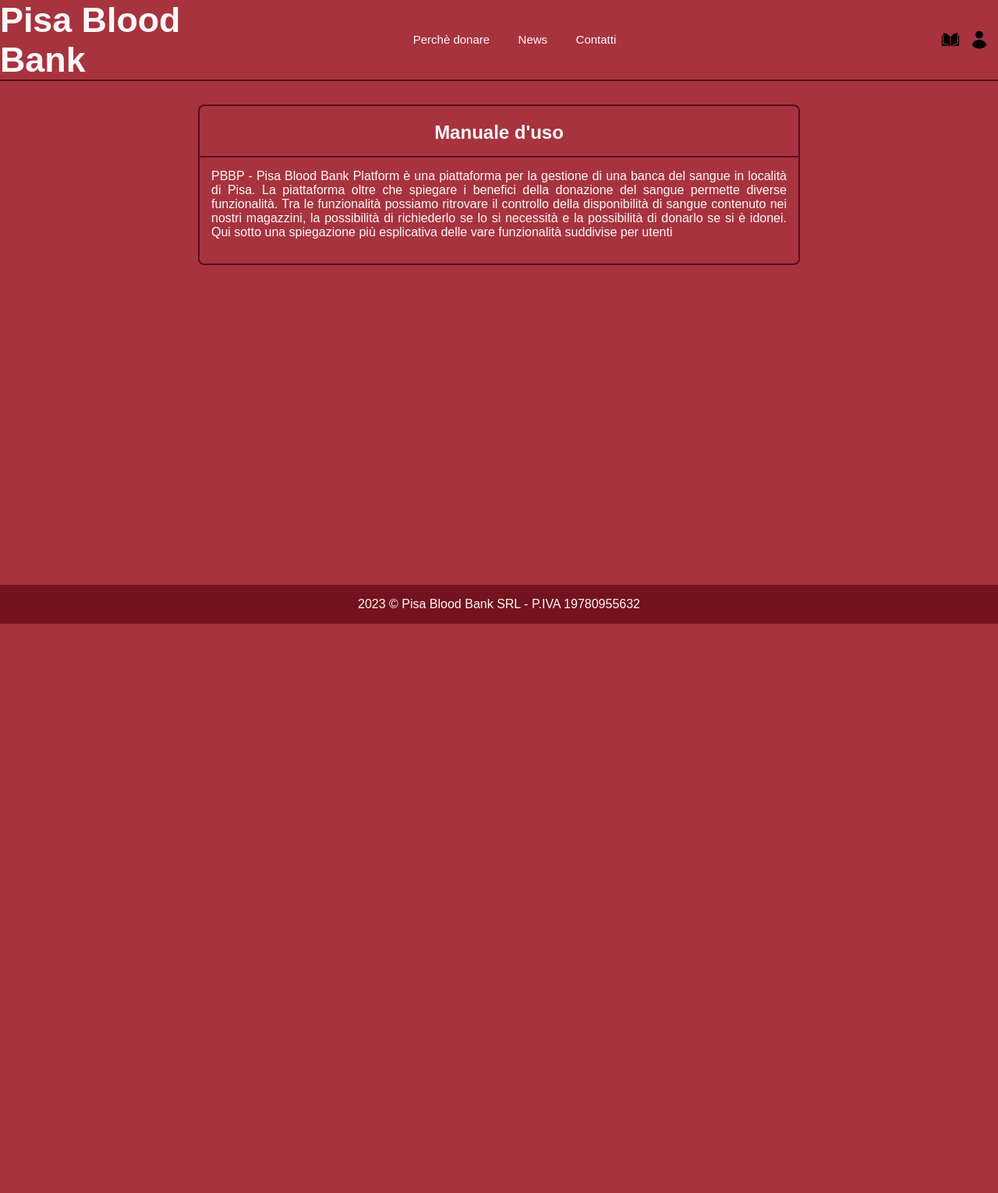
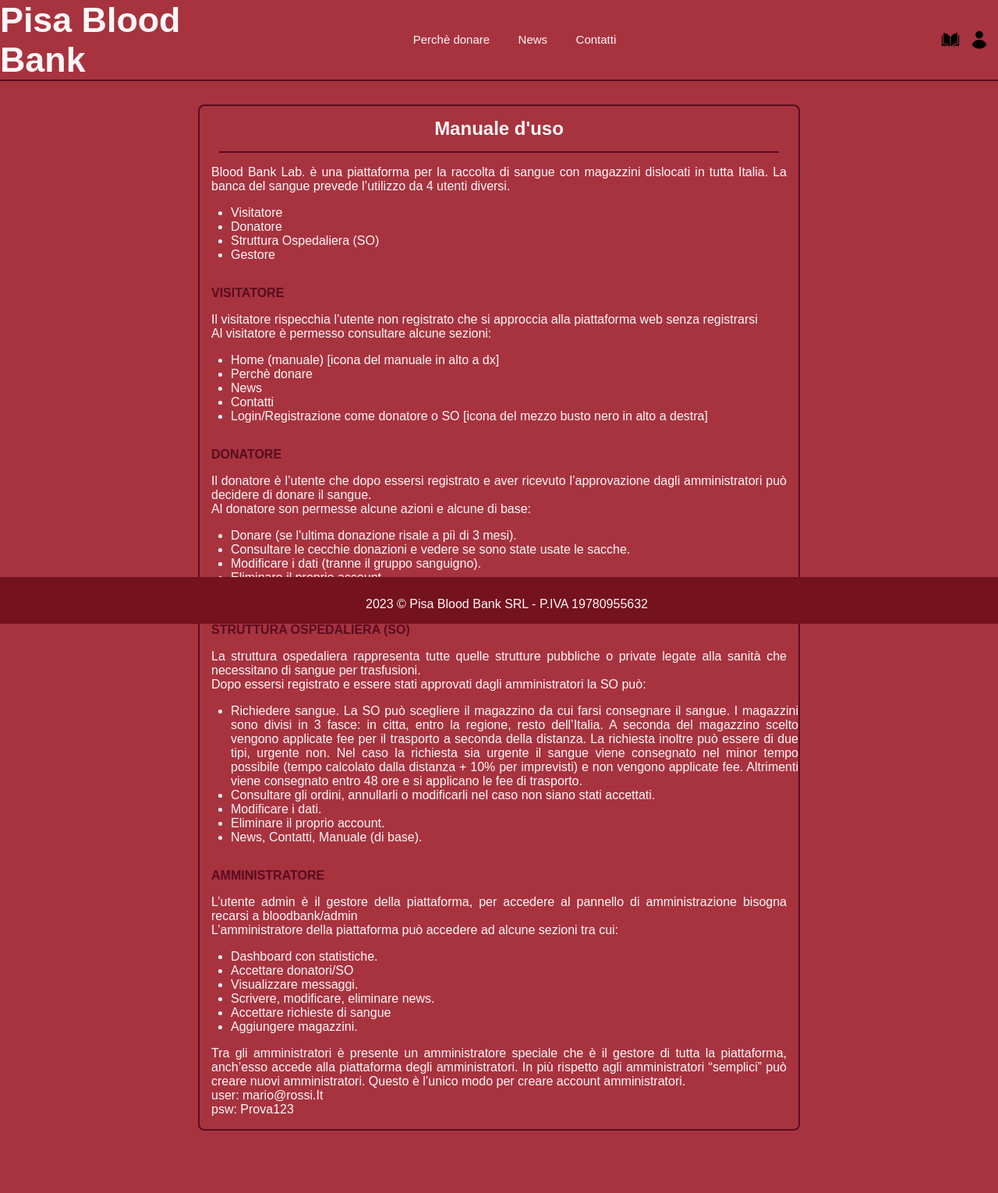
Before and after one commit to LazzaII/progetto-pweb, a PHP site: page / in a window 1280 px wide. Shown: the whole page at 78% size. Before the commit the page ends 800 px from the top, so only its background shows below. Run offline with PHP 8.4, Linux system fonts and the light colour scheme.

Commit message:
aggiunto manuale

```diff
--- a/index.html
+++ b/index.html
@@ -35,8 +35,71 @@
         <div id="manual">
             <h2 id="man-title">Manuale d'uso</h2>
             <p>
-                PBBP - Pisa Blood Bank Platform è una piattaforma per la gestione di una banca del sangue in località di Pisa. La piattaforma oltre che spiegare i benefici della donazione del sangue permette diverse funzionalità. Tra le funzionalità possiamo ritrovare il controllo della disponibilità di sangue contenuto nei nostri magazzini, la possibilità di richiederlo se lo si necessità e la possibilità di donarlo se si è idonei.
-                Qui sotto una spiegazione più esplicativa delle vare funzionalità suddivise per utenti
+                Blood Bank Lab. è una piattaforma per la raccolta di sangue con magazzini dislocati in tutta Italia.
+                La banca del sangue prevede l’utilizzo da 4 utenti diversi.
+                <ul>
+                    <li>Visitatore</li>
+                    <li>Donatore</li>
+                    <li>Struttura Ospedaliera (SO)</li>
+                    <li>Gestore</li>
+                </ul>
+            </p>
+            <h4>VISITATORE</h4>
+            <p>
+                Il visitatore rispecchia l’utente non registrato che si approccia alla piattaforma web senza registrarsi
+                <br>Al visitatore è permesso consultare alcune sezioni:
+                <ul>
+                    <li>Home (manuale) [icona del manuale in alto a dx]</li>
+                    <li>Perchè donare</li>
+                    <li>News</li>
+                    <li>Contatti</li>
+                    <li>Login/Registrazione come donatore o SO [icona del mezzo busto nero in alto a destra]</li>
+                </ul>
+            </p>
+            <h4>DONATORE</h4>
+            <p>
+                Il donatore è l’utente che dopo essersi registrato e aver ricevuto l’approvazione dagli amministratori può decidere di donare il sangue.
+                <br>Al donatore son permesse alcune azioni e alcune di base:
+                <ul>
+                    <li>Donare (se l'ultima donazione risale a piì di 3 mesi).</li>
+                    <li>Consultare le cecchie donazioni e vedere se sono state usate le sacche.</li>
+                    <li>Modificare i dati (tranne il gruppo sanguigno).</li>
+                    <li>Eliminare il proprio account.</li>
+                    <li>News, Contatti, Manuale (di base).</li>
+                </ul>
+            </p>
+            <h4>STRUTTURA OSPEDALIERA (SO)</h4>
+            <p>
+                La struttura ospedaliera rappresenta tutte quelle strutture pubbliche o private legate alla sanità che necessitano di sangue per trasfusioni.
+                <br>Dopo essersi registrato e essere stati approvati dagli amministratori la SO può:
+                <ul>
+                    <li>Richiedere sangue. La SO può scegliere il magazzino da cui farsi consegnare il sangue. I magazzini sono divisi in 3 fasce: in citta, entro la regione, resto dell’Italia. A seconda del magazzino scelto vengono applicate fee per il trasporto a seconda della distanza. La richiesta inoltre può essere di due tipi, urgente non. Nel caso la richiesta sia urgente il sangue viene consegnato nel minor tempo possibile (tempo calcolato dalla distanza + 10% per imprevisti) e non vengono applicate fee.
+                        Altrimenti viene consegnato entro 48 ore e si applicano le fee di trasporto.</li>
+                    <li>Consultare gli ordini, annullarli o modificarli nel caso non siano stati accettati.</li>
+                    <li>Modificare i dati.</li>
+                    <li>Eliminare il proprio account.</li>
+                    <li>News, Contatti, Manuale (di base).</li>
+                </ul>
+            </p>
+            <h4>AMMINISTRATORE</h4>
+            <p>
+                L’utente admin è il gestore della piattaforma, per accedere al pannello di amministrazione bisogna recarsi a bloodbank/admin
+                <br>L’amministratore della piattaforma può accedere ad alcune sezioni tra cui:
+                <ul>
+                    <li>Dashboard con statistiche.</li>
+                    <li>Accettare donatori/SO</li>
+                    <li>Visualizzare messaggi.</li>
+                    <li>Scrivere, modificare, eliminare news.</li>
+                    <li>Accettare richieste di sangue</li>
+                    <li>Aggiungere magazzini.</li>
+                </ul>
+            </p>
+            <p>
+                Tra gli amministratori è presente un amministratore speciale che è il gestore di tutta la piattaforma, anch’esso accede alla piattaforma degli amministratori.
+                In più rispetto agli amministratori “semplici” può creare nuovi amministratori.
+                Questo è l’unico modo per creare account amministratori.
+                <br>user: mario@rossi.It
+                <br>psw: Prova123
             </p>
         </div>
 
@@ -74,6 +137,9 @@
 
                 <!-- INSERIRE MESSAGGIO DI CONFERMA INVIO (usare il verde) -->
                 <!-- E MESSAGGIO DI ERRORE, USARE LO STESSO DIV (usare il rosso) -->
+                <div id="message">
+                    <p></p>
+                </div>
 
                 <div id="contact-box">
                     <span class="contact-info">055 782 9809</span>
--- a/style.css
+++ b/style.css
@@ -10,6 +10,8 @@
     --vivid-burgundy: #a7333fff;
     --persian-plum: #74121dff;
     --dark-sienna: #580c1fff;
+    --light-green: #6EEB83bb;
+    --light-green-2: #6EEB8344;
 }
 
 /* common elements */
@@ -21,7 +23,11 @@ body {
 }
 
 footer {
-    position: absolute;
+    /* position: absolute;
+    bottom: 0; */
+    width: 100%;
+    position: fixed;
+    padding: 10px 10px 0px 10px;
     bottom: 0;
     width: 100%;
     background-color: var(--persian-plum);
@@ -32,6 +38,7 @@ footer div p {
     text-align: center;
 }
 
+/* common id */
 #contacts {
     display: none;
 }
@@ -48,6 +55,17 @@ footer div p {
     display: none;
 }
 
+/* common class */
+.errore {
+    background-color: var(--vivid-burgundy);
+    box-shadow:0 0 40px -10px var(--dark-sienna);
+
+}
+
+.corretto {
+    background-color: var(--light-green);
+    box-shadow:0 0 40px -10px var(--light-green-2);
+}
 
 /* navbar */
 nav {
--- a/styles/manual.css
+++ b/styles/manual.css
@@ -4,17 +4,25 @@
     width: 60%;
     margin: auto;
     color: var(--snow);
+    text-align: justify;
+    text-justify: inter-word;
+    margin-bottom: 80px;
 }
 
 #man-title {
     text-align: center;
-    margin-bottom: 10px;
     color: var(--snow);
+    border-bottom: 2px solid var(--dark-sienna);
+    margin: 0px 25px 0px;
+    padding: 15px 0px 15px;
 }
 
 #manual p {
-    padding: 15px;
-    text-align: justify;
-    text-justify: inter-word;
-    border-top: 2px solid var(--dark-sienna);
+    padding: 0px 15px 0px;
 }
+
+h4 {
+    padding: 15px 15px 0px;
+    margin: 0px;
+    color: var(--dark-sienna);
+}
```
